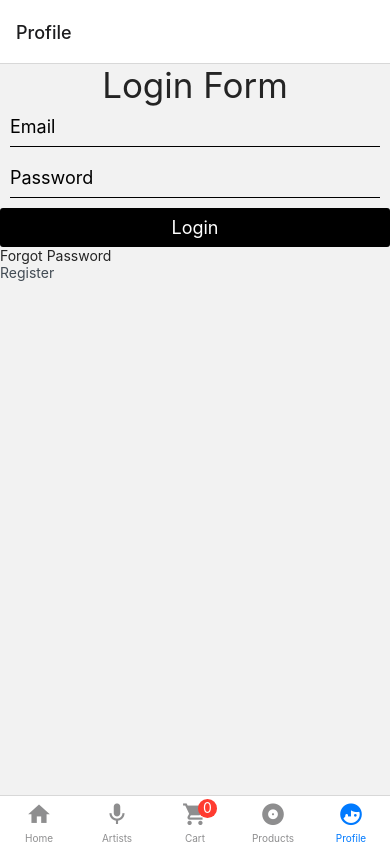
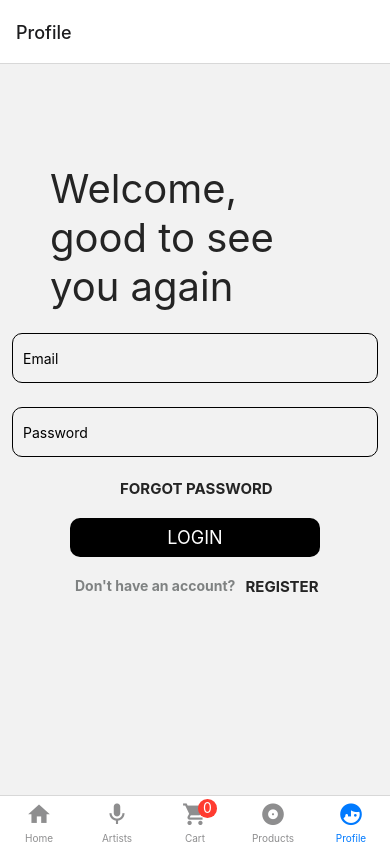
Before and after one commit to Egemenji/MetalMusicNews, a React Native app: screen /Profile in a window 390 px wide. Built offline with nearby package versions, Linux system fonts and the light colour scheme.

Commit message:
#5 #6 #7 #11 #12 issues done

```diff
--- a/navigation/CartStackScreen.js
+++ b/navigation/CartStackScreen.js
@@ -8,7 +8,7 @@ const CartStack = createNativeStackNavigator();
 const CartStackScreen = () => {
     return (
         <CartStack.Navigator>
-            <CartStack.Screen name='Cart' component={CartScreen} options={{
+            <CartStack.Screen name='CartScreen' component={CartScreen} options={{
                 headerShown: false,
 
             }}></CartStack.Screen>
--- a/navigation/HomeStackScreen.js
+++ b/navigation/HomeStackScreen.js
@@ -8,7 +8,7 @@ const HomeStack = createNativeStackNavigator();
 const HomeStackScreen = () => {
     return (
         <HomeStack.Navigator>
-            <HomeStack.Screen name='Home' component={HomeScreen} options={{
+            <HomeStack.Screen name='HomeScreen' component={HomeScreen} options={{
                 headerShown: false,
 
             }}></HomeStack.Screen>
--- a/navigation/ProfileStackScreen.js
+++ b/navigation/ProfileStackScreen.js
@@ -8,6 +8,8 @@ import ChangePasswordScreen from '../screens/profile/ChangePasswordScreen';
 import ForgotPassword from '../screens/profile/ForgotPassword';
 import NewPasswordScreen from '../screens/profile/NewPasswordScreen';
 import ConfirmCodeScreen from '../screens/profile/ConfirmCodeScreen';
+
+
 
 const ProfileStack = createNativeStackNavigator();
 
@@ -24,25 +26,25 @@ const ProfileStackScreen = () => {
 
                 }}></ProfileStack.Screen>) : (
                     <>
-                    <ProfileStack.Screen name='Profile' component={ProfileScreen} options={{
+                    <ProfileStack.Screen name='ProfileScreen' component={ProfileScreen} options={{ title : "",
                         headerShown: false,
 
                     }}></ProfileStack.Screen>
 
-                        <ProfileStack.Screen name='ChangePassword' component={ChangePasswordScreen} options={{
-                            headerShown: false,
+                        <ProfileStack.Screen name='ChangePassword' component={ChangePasswordScreen} options={{title: "",
+                            headerShown: true,
                         }}></ProfileStack.Screen>
                     </>
 
                 )
             }
 
-            <ProfileStack.Screen name='Register' component={RegisterScreen} options={{
-                headerShown: false,
+            <ProfileStack.Screen name='Register' component={RegisterScreen} options={{ title : "",
+                headerShown: true,
             }}>
             </ProfileStack.Screen>
-            <ProfileStack.Screen name='ForgotPassword' component={ForgotPassword} options={{
-                headerShown: false,
+            <ProfileStack.Screen name='ForgotPassword' component={ForgotPassword} options={{ title : "",
+                headerShown: true,
             }}>
             </ProfileStack.Screen>
 
@@ -62,4 +64,6 @@ const ProfileStackScreen = () => {
     )
 }
 
+
+
 export default ProfileStackScreen
--- a/package.json
+++ b/package.json
@@ -21,6 +21,7 @@
     "react-native-elements": "^3.4.2",
     "react-native-safe-area-context": "^3.3.0",
     "react-native-screens": "^3.5.0",
+    "react-native-select-dropdown": "^1.1.0",
     "react-native-vector-icons": "^8.1.0",
     "yup": "^0.32.9"
   },
--- a/screens/profile/ChangePasswordScreen.js
+++ b/screens/profile/ChangePasswordScreen.js
@@ -1,7 +1,7 @@
 import AsyncStorage from '@react-native-async-storage/async-storage';
 import { Formik } from 'formik';
 import React, { useContext } from 'react'
-import { View, Button, Alert } from 'react-native';
+import { View, Button, Alert, StyleSheet, TextInput } from 'react-native';
 import { Text } from 'react-native-elements';
 import { Input } from 'react-native-elements/dist/input/Input'
 import * as yup from 'yup';
@@ -86,27 +86,29 @@ const ChangePasswordScreen = ({navigation}) => {
             >
                 {({ handleChange, handleBlur, handleSubmit, values, errors }) => (
                     <View>
-                        <Input
+                        <TextInput
                             onChangeText={handleChange('oldPassword')}
                             onBlur={handleBlur('oldPassword')}
                             value={values.oldPassword}
                             secureTextEntry={true}
                             placeholder='Old password'
+                            style = {styles.input}
                         />
-                        <Input
+                        <TextInput
                             onChangeText={handleChange('newPassword')}
                             onBlur={handleBlur('newPassword')}
                             value={values.newPassword}
                             secureTextEntry={true}
                             placeholder='New password'
-
+                            style = {styles.input}
                         />
-                        <Input
+                        <TextInput
                             onChangeText={handleChange('confirmPassword')}
                             onBlur={handleBlur('confirmPassword')}
                             value={values.confirmPassword}
                             secureTextEntry={true}
                             placeholder='Confirm password'
+                            style = {styles.input}
                         />
 
                         {errors.oldPassword &&
@@ -119,8 +121,7 @@ const ChangePasswordScreen = ({navigation}) => {
                             <Text style={{ color: 'red' }}>{errors.confirmPassword}</Text>
                         }
 
-
-                        <Button onPress={handleSubmit} title="Submit" />
+                        <Button onPress={handleSubmit} color = "black" title="Submit" />
                     </View>
                 )}
             </Formik>
@@ -128,4 +129,17 @@ const ChangePasswordScreen = ({navigation}) => {
     )
 }
 
+const styles = StyleSheet.create({
+    input: {
+        height: 50,
+        marginTop: 30,
+        marginLeft: 20,
+        marginRight: 20,
+        marginBottom: 10,
+        borderWidth: 0.5,
+        padding: 10,
+        borderRadius: 10,
+    },
+});
+
 export default ChangePasswordScreen
--- a/screens/profile/ForgotPassword.js
+++ b/screens/profile/ForgotPassword.js
@@ -1,42 +1,42 @@
 import AsyncStorage from '@react-native-async-storage/async-storage';
 import React, { useState } from 'react'
-import { View, Text, Alert } from 'react-native'
+import { View, Text, Alert, StyleSheet, TextInput} from 'react-native'
 import { Button } from 'react-native-elements/dist/buttons/Button'
 import { Input } from 'react-native-elements/dist/input/Input';
 import { baseservice } from '../../service/baseservice';
 
 
 
-const ForgotPassword = ({navigation}) => {
+const ForgotPassword = ({ navigation }) => {
 
     const [email, setEmail] = useState('');
 
     const ForgotPassword = () => {
-         if(email != '' && email != undefined && email != null){
+        if (email != '' && email != undefined && email != null) {
 
-            baseservice.post('/api/forgotpassword',{email:email})
+            baseservice.post('/api/forgotpassword', { email: email })
                 .then((res) => {
-                if(res.statusCode == 200){
+                    if (res.statusCode == 200) {
 
-                    AsyncStorage.setItem('userId',res.data.id);
+                        AsyncStorage.setItem('userId', res.data.id);
 
                         Alert.alert(
                             "Mesaj",
                             "EMail adresinize parola oluşturma linki gönderildi.",
                             [
-                            { text: "OK", onPress: () => navigation.navigate('ConfirmCode')}
+                                { text: "OK", onPress: () => navigation.navigate('ConfirmCode') }
                             ]
                         );
                     }
                 })
 
         }
-         else{
+        else {
             Alert.alert(
                 "Mesaj",
                 "Email adresi boş geçilemez",
                 [
-                    { text: "OK", onPress: () => console.log('Validation error')}
+                    { text: "OK", onPress: () => console.log('Validation error') }
                 ]
             );
         }
@@ -45,17 +45,57 @@ const ForgotPassword = ({navigation}) => {
     return (
         <View>
 
-            <Text h2 style={{ textAlign: 'center' }}>Forgot Password</Text>
-            <Input
-                placeholder='Email'
+            <Text style={textStyles.input}>Forgot Password</Text>
+            <Text style={textStyles2.input}>Give us your registered E-mail and we'll send a reset link</Text>
+
+            <TextInput
+                placeholder='E-mail'
                 value={email}
                 onChangeText={(e) => setEmail(e)}
                 autoCapitalize='none'
+                style={styles.input}
             />
-            <Button title='Submit' style={{ backgroundColor: 'black' }}  onPress={() => ForgotPassword()}></Button>
+
+            <Button title='SEND' style={{ backgroundColor: 'black', marginLeft: 30, marginRight: 30, marginBottom: 20, borderRadius: 10 }} onPress={() => ForgotPassword()}></Button>
 
         </View>
     )
 }
 
+const textStyles = StyleSheet.create({
+    input: {
+
+        marginTop: 40,
+        marginBottom: 10,
+        paddingLeft: 50,
+        paddingRight: 50,
+        fontSize: 30,
+        fontWeight: "bold"
+
+    },
+});
+
+const textStyles2 = StyleSheet.create({
+    input: {
+
+
+        marginBottom: 20,
+        paddingLeft: 50,
+        paddingRight: 50,
+        fontSize: 20,
+
+
+    },
+});
+
+const styles = StyleSheet.create({
+    input: {
+        height: 50,
+        margin: 12,
+        borderWidth: 0.5,
+        padding: 10,
+        borderRadius: 10,
+        marginBottom: 20
+    },
+});
 export default ForgotPassword
--- a/screens/profile/LoginScreen.js
+++ b/screens/profile/LoginScreen.js
@@ -1,5 +1,5 @@
 import React, { useContext, useState } from 'react';
-import { View, Alert } from 'react-native';
+import { View, Alert, StyleSheet, TextInput } from 'react-native';
 import { Text } from 'react-native-elements';
 import { Button } from 'react-native-elements/dist/buttons/Button';
 import { Input } from 'react-native-elements/dist/input/Input';
@@ -61,31 +61,106 @@ const LoginScreen = ({ navigation }) => {
     return (
         <View>
 
-            <Text h2 style={{ textAlign: 'center' }}>Login Form</Text>
-            <Input
+            <Text style={textStyles.input}>Welcome,      good to see    you again</Text>
+
+
+            <TextInput
+
                 placeholder='Email'
                 value={email}
                 onChangeText={(e) => setEmail(e)}
                 autoCapitalize='none'
+                style={styles.input}
+
             />
 
-            <Input
+            <TextInput
                 placeholder='Password'
                 secureTextEntry={true}
                 value={password}
                 onChangeText={(e) => setPassword(e)}
+                style={styles.input}
+
             />
 
-            <Button title='Login' style={{ backgroundColor: 'black' }} onPress={() => loginControl()}></Button>
+            <Text onPress={() => navigation.navigate('ForgotPassword')} style={ForgotPasswordStyle.input}>FORGOT PASSWORD</Text>
 
-            <Text onPress={() => navigation.navigate('ForgotPassword')}>Forgot Password</Text>
-            <Text style={{ color: '#424B54' }} onPress={() => navigation.navigate('Register')}>Register</Text>
+            <Button title='LOGIN' style={{ backgroundColor: 'black', marginLeft: 70, marginRight: 70, marginBottom: 20, borderRadius: 10 }} onPress={() => loginControl()}></Button>
+
+
+            <View style={container.input}>
+
+
+            <Text style = {accountStyle.input}>Don't have an account?</Text>
+            <Text style={registerStyle.input} onPress={() => navigation.navigate('Register')}>REGISTER</Text>
+
+
+            </View>
 
 
 
         </View>
     )
 }
+const textStyles = StyleSheet.create({
+    input: {
+
+        marginTop: 50,
+        marginBottom: 10,
+        paddingLeft: 50,
+        paddingRight: 50,
+        paddingTop: 50,
+        fontSize: 40,
+
+    },
+});
+
+
+const styles = StyleSheet.create({
+    input: {
+        height: 50,
+        margin: 12,
+        borderWidth: 0.5,
+        padding: 10,
+        borderRadius: 10,
+    },
+});
+
+const ForgotPasswordStyle = StyleSheet.create({
+    input: {
+
+        marginTop: 10,
+        marginBottom: 20,
+        paddingLeft: 120,
+        fontSize: 15,
+        fontWeight : "bold"
+
+    },
+});
+
+const accountStyle = StyleSheet.create({
+    input: {
+        paddingLeft : 75 ,
+        fontWeight: "bold" ,
+        color : "#7F8282" ,
+    },
+});
+
+const registerStyle = StyleSheet.create({
+    input: {
+
+        marginBottom: 20,
+        paddingLeft: 10,
+        fontSize: 15,
+        fontWeight: "bold"
+    },
+});
+
+const container = StyleSheet.create({
+    input: {
+   flexDirection: "row"
+    },
+});
 
 
 export default LoginScreen
--- a/screens/profile/ProfileScreen.js
+++ b/screens/profile/ProfileScreen.js
@@ -1,6 +1,6 @@
 import AsyncStorage from '@react-native-async-storage/async-storage'
 import React, { useContext, useEffect, useState } from 'react'
-import { View, Text } from 'react-native'
+import { View, Text, TextInput, StyleSheet } from 'react-native'
 import { Button } from 'react-native-elements/dist/buttons/Button'
 import { baseservice } from '../../service/baseservice'
 import loginContext from '../../store/loginContext'
@@ -8,7 +8,7 @@ import loginContext from '../../store/loginContext'
 
 
 
-const ProfileScreen = ({ navigation })=> {
+const ProfileScreen = ({ navigation }) => {
 
     const [mobileUser, setMobileUser] = useState({});
     const { setLoginView } = useContext(loginContext);
@@ -40,18 +40,67 @@ const ProfileScreen = ({ navigation })=> {
 
     return (
         <View>
+            <Text style={textStyles1.input}>Name: {mobileUser.name} </Text>
+            <Text style={textStyles.input}>Surname: {mobileUser.surname} </Text>
+            <Text style={textStyles.input}>EMail: {mobileUser.email}</Text>
+            <Text style={textStyles.input}>City: {mobileUser.city} </Text>
+            <Text style={textStyles.input}>Register Date: {mobileUser.addDate}</Text>
 
-            <Text>Name: {mobileUser.name} </Text>
-            <Text>Surname: {mobileUser.surname} </Text>
-            <Text>EMail: {mobileUser.email}</Text>
-            <Text>City: {mobileUser.city} </Text>
-            <Text>Register Date: {mobileUser.addDate}</Text>
 
-            <Text style={{color:'aqua'}} onPress={() => navigation.navigate('ChangePassword')}>Change Password</Text>
 
-            <Button title='Çıkış' onPress={() => signOut()} style={{ backgroundColor: 'tomato' }}></Button>
+            <View style={container.input}>
+
+            <Text style={accountStyle.input}>Forgot Password?</Text>
+
+                <Text style={changeStyle.input} onPress={() => navigation.navigate('ChangePassword')}>Change Password</Text>
+
+            </View>
+
+            <Button title='LOGOUT' style={{ backgroundColor: 'tomato', marginLeft: 70, marginRight: 70, marginBottom: 20, marginTop: 50, borderRadius: 10 }} onPress={() => signOut()}></Button>
         </View>
     )
 }
 
+const textStyles1 = StyleSheet.create({
+    input: {
+        marginTop: 30,
+        marginBottom: 10,
+        paddingLeft: 30,
+        fontSize: 20,
+    },
+});
+
+const textStyles = StyleSheet.create({
+    input: {
+        marginBottom: 10,
+        paddingLeft: 30,
+        fontSize: 20,
+    },
+});
+
+const accountStyle = StyleSheet.create({
+    input: {
+        marginTop: 30,
+        paddingLeft: 50,
+        fontWeight: "bold",
+        color: "#7F8282",
+        fontSize: 15,
+    },
+});
+
+const changeStyle = StyleSheet.create({
+    input: {
+        marginTop: 30,
+        paddingLeft: 10,
+        fontSize: 15,
+        fontWeight: "bold"
+    },
+});
+
+const container = StyleSheet.create({
+    input: {
+        flexDirection: "row"
+    },
+});
+
 export default ProfileScreen
--- a/screens/profile/RegisterScreen.js
+++ b/screens/profile/RegisterScreen.js
@@ -1,7 +1,7 @@
 import AsyncStorage from '@react-native-async-storage/async-storage'
 import { Formik } from 'formik'
 import React, { useContext, useState } from 'react'
-import { View, Alert, Button, Text } from 'react-native'
+import { View, Alert, Button, Text, StyleSheet, TextInput } from 'react-native'
 import { Input } from 'react-native-elements/dist/input/Input'
 import * as yup from 'yup'
 import loginContext from '../../store/loginContext';
@@ -9,7 +9,7 @@ import { Picker } from '@react-native-picker/picker';
 import { cities } from '../../data/cities'
 import { baseservice } from '../../service/baseservice'
 
-
+import SelectDropdown from 'react-native-select-dropdown'
 
 
 const loginValidationSchema = yup.object().shape({
@@ -26,6 +26,12 @@ const RegisterScreen = ({ navigation }) => {
 
     const { setLoginView } = useContext(loginContext);
     const [selectedCity, setSelectedCity] = useState();
+    const city = cities.map((item, key) => {
+
+        return (item)
+    })
+
+
 
     return (
         <Formik
@@ -76,35 +82,42 @@ const RegisterScreen = ({ navigation }) => {
 
             {({ handleChange, handleBlur, handleSubmit, values, errors }) => (
                 <View>
-                    <Input
+
+                    <Text style={textStyles.input}>Welcome to          Metal Music Store</Text>
+
+                    <TextInput
                         onChangeText={handleChange('email')}
-                        placeholder='EMail'
+                        placeholder='E-mail'
                         onBlur={handleBlur('email')}
                         value={values.email}
                         autoCapitalize='none'
+                        style={styles.input}
                     />
 
-                    <Input
+                    <TextInput
                         placeholder='Name'
                         onChangeText={handleChange('name')}
                         onBlur={handleBlur('name')}
                         value={values.name}
+                        style={styles.input}
                     />
-                    <Input
+                    <TextInput
                         placeholder='Surname'
                         onChangeText={handleChange('surname')}
                         onBlur={handleBlur('surname')}
                         value={values.surname}
+                        style={styles.input}
                     />
-                    <Input
+                    <TextInput
                         placeholder='Password'
                         onChangeText={handleChange('password')}
                         onBlur={handleBlur('password')}
                         value={values.password}
                         secureTextEntry={true}
+                        style={styles.input}
                     />
 
-                    <Picker
+                    {/* <Picker
 
                         selectedValue={selectedCity}
                         onValueChange={(itemValue, itemIndex) =>
@@ -117,7 +130,28 @@ const RegisterScreen = ({ navigation }) => {
                                 return (<Picker.Item label={item.name} key={key} value={item.name} />)
                             })
                         }
-                    </Picker>
+
+                    </Picker> */}
+
+
+                    <SelectDropdown
+
+                        data={city}
+                        onSelect={(selectedItem, index) => {
+                            setSelectedCity(selectedItem)
+
+                        }}
+                        buttonTextAfterSelection={(selectedItem, index) => {
+                            // text represented after item is selected
+                            // if data array is an array of objects then return selectedItem.property to render after item is selected
+                            return selectedItem.name
+                        }}
+                        rowTextForSelection={(item, index) => {
+                            // text represented for each item in dropdown
+                            // if data array is an array of objects then return item.property to represent item in dropdown
+                            return item.name
+                        }}
+                    />
 
                     {errors.email &&
                         <Text style={{ color: 'red' }}>{errors.email}</Text>
@@ -125,11 +159,75 @@ const RegisterScreen = ({ navigation }) => {
                     {errors.name &&
                         <Text style={{ color: 'red' }}>{errors.name}</Text>
                     }
-                    <Button onPress={handleSubmit} title="Submit" />
+
+                    <Button onPress={handleSubmit} color = "black" title="REGISTER" />
+
+                    <View style={container.input}>
+
+
+                        <Text style={accountStyle.input}>Already have an account?</Text>
+                        <Text style={loginStyle.input} onPress={() => navigation.navigate('Login')}>LOGIN</Text>
+
+                    </View>
+
+
                 </View>
             )}
         </Formik>
     )
 }
 
+const textStyles = StyleSheet.create({
+    input: {
+
+        marginTop: 70,
+        marginBottom: 20,
+        paddingLeft: 50,
+        paddingRight: 50,
+        fontSize: 30,
+        fontWeight: "bold"
+
+    },
+});
+
+const styles = StyleSheet.create({
+    input: {
+        height: 50,
+        marginBottom: 10,
+        marginLeft: 20,
+        marginRight: 20,
+        borderWidth: 0.5,
+        padding: 10,
+        borderRadius: 10,
+    },
+});
+
+
+const container = StyleSheet.create({
+    input: {
+        flexDirection: "row"
+    },
+});
+
+const accountStyle = StyleSheet.create({
+    input: {
+        paddingLeft : 75 ,
+        fontWeight: "bold" ,
+        color : "#7F8282" ,
+        marginTop: 10,
+    },
+});
+
+const loginStyle = StyleSheet.create({
+    input: {
+
+        marginBottom: 20,
+        paddingLeft: 10,
+        fontSize: 15,
+        fontWeight: "bold",
+        marginTop: 10,
+    },
+});
+
+
 export default RegisterScreen
```
Also changed, not shown: navigation/ArtistStackScreen.js (+4 -3 lines), 2 other files (tests, documents, lock files or other folders). Lines whose indentation alone changed are shown as unchanged.
